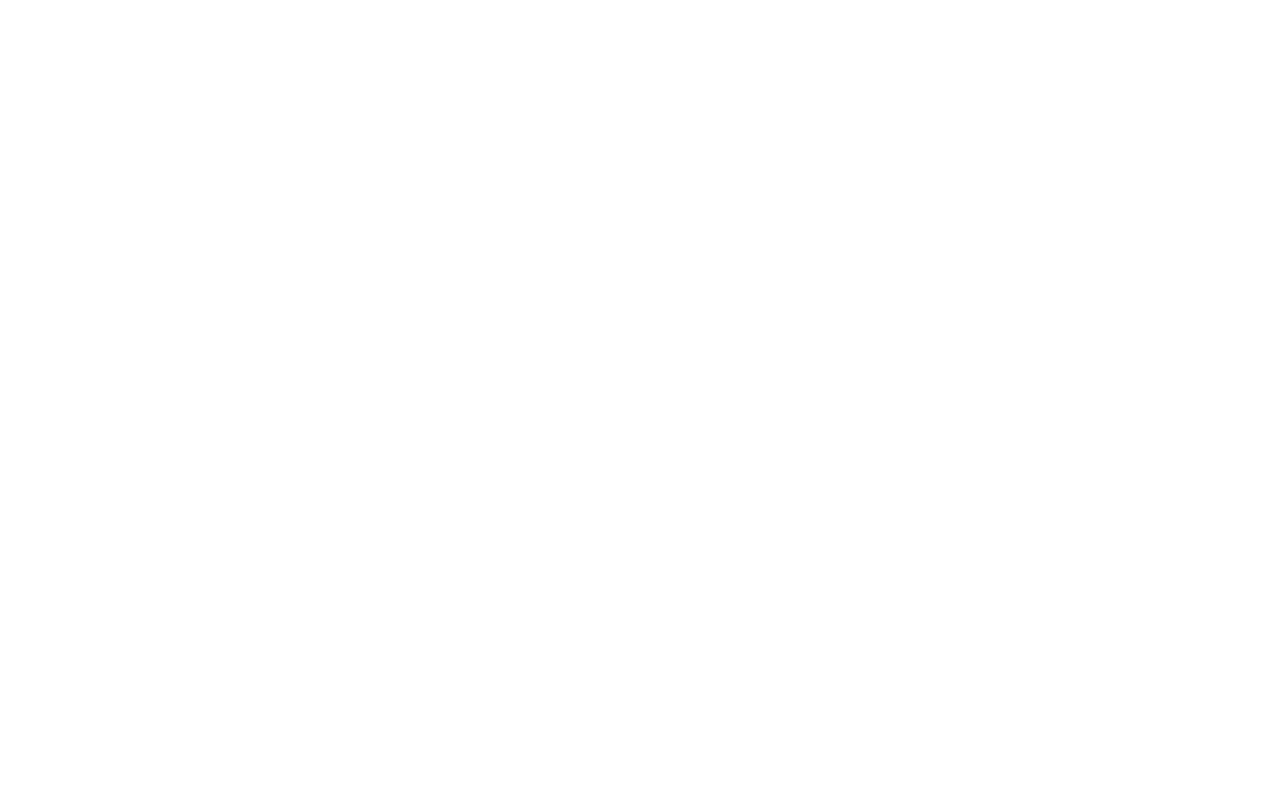
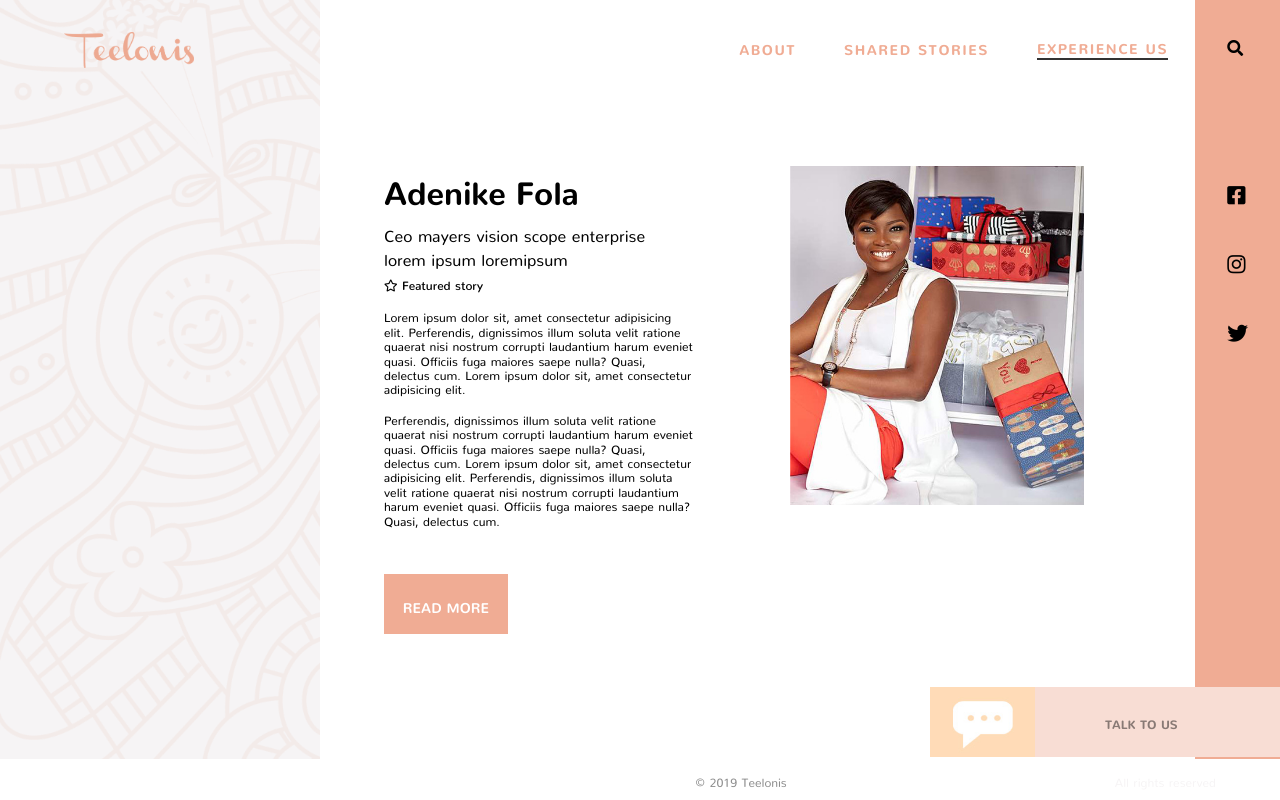
Before and after one commit to Nerocodes/teelonis, a Nuxt app: page /experience in a window 1280 px wide. Before the commit this address had no page. Built offline with nearby package versions, Linux system fonts and the light colour scheme.

Commit message:
feature: intitial set up

```diff
--- /dev/null
+++ b/pages/experience/index.vue
@@ -0,0 +1,69 @@
+<template>
+  <section class="stories">
+    <div class="left">
+
+    </div>
+    <div class="right">
+      <div class="flex">
+        <div class="text">
+          <p class="title">
+            Adenike Fola
+          </p>
+          <p class="bio">
+            Ceo mayers vision scope enterprise
+            <br>
+            lorem ipsum loremipsum
+          </p>
+          <p class="featured">
+            <i class="far fa-star"></i>
+            Featured story
+          </p>
+          <p class="body">
+            Lorem ipsum dolor sit, amet consectetur adipisicing elit.
+            Perferendis, dignissimos illum soluta velit ratione quaerat
+              nisi nostrum corrupti laudantium harum eveniet quasi.
+            Officiis fuga maiores saepe nulla? Quasi, delectus cum.
+            Lorem ipsum dolor sit, amet consectetur adipisicing elit.
+          </p>
+          <p class="body mb-3">
+            Perferendis, dignissimos illum soluta velit ratione quaerat
+              nisi nostrum corrupti laudantium harum eveniet quasi.
+            Officiis fuga maiores saepe nulla? Quasi, delectus cum.
+            Lorem ipsum dolor sit, amet consectetur adipisicing elit.
+            Perferendis, dignissimos illum soluta velit ratione quaerat
+              nisi nostrum corrupti laudantium harum eveniet quasi.
+            Officiis fuga maiores saepe nulla? Quasi, delectus cum.
+          </p>
+          <a href="#" class="read-more">Read More</a>
+        </div>
+        <div class="image">
+          <img src="img/sit.jpg" alt="gifts">
+        </div>
+      </div>
+      <div class="icons">
+        <div class="search">
+          <i class="fas fa-search"></i>
+        </div>
+        <div class="social">
+          <i class="fab fa-facebook-square"></i>
+          <i class="fab fa-instagram"></i>
+          <i class="fab fa-twitter"></i>
+        </div>
+      </div>
+      <div class="message">
+        <img src="img/msg.jpg" alt="message icon">
+        <p>Talk to us</p>
+      </div>
+    </div>
+  </section>
+</template>
+
+<script>
+export default {
+  layout: 'app',
+  mounted() {
+    const nav = document.querySelector('.main-nav');
+    nav.classList.add('text-primary');
+  }
+}
+</script>
```
